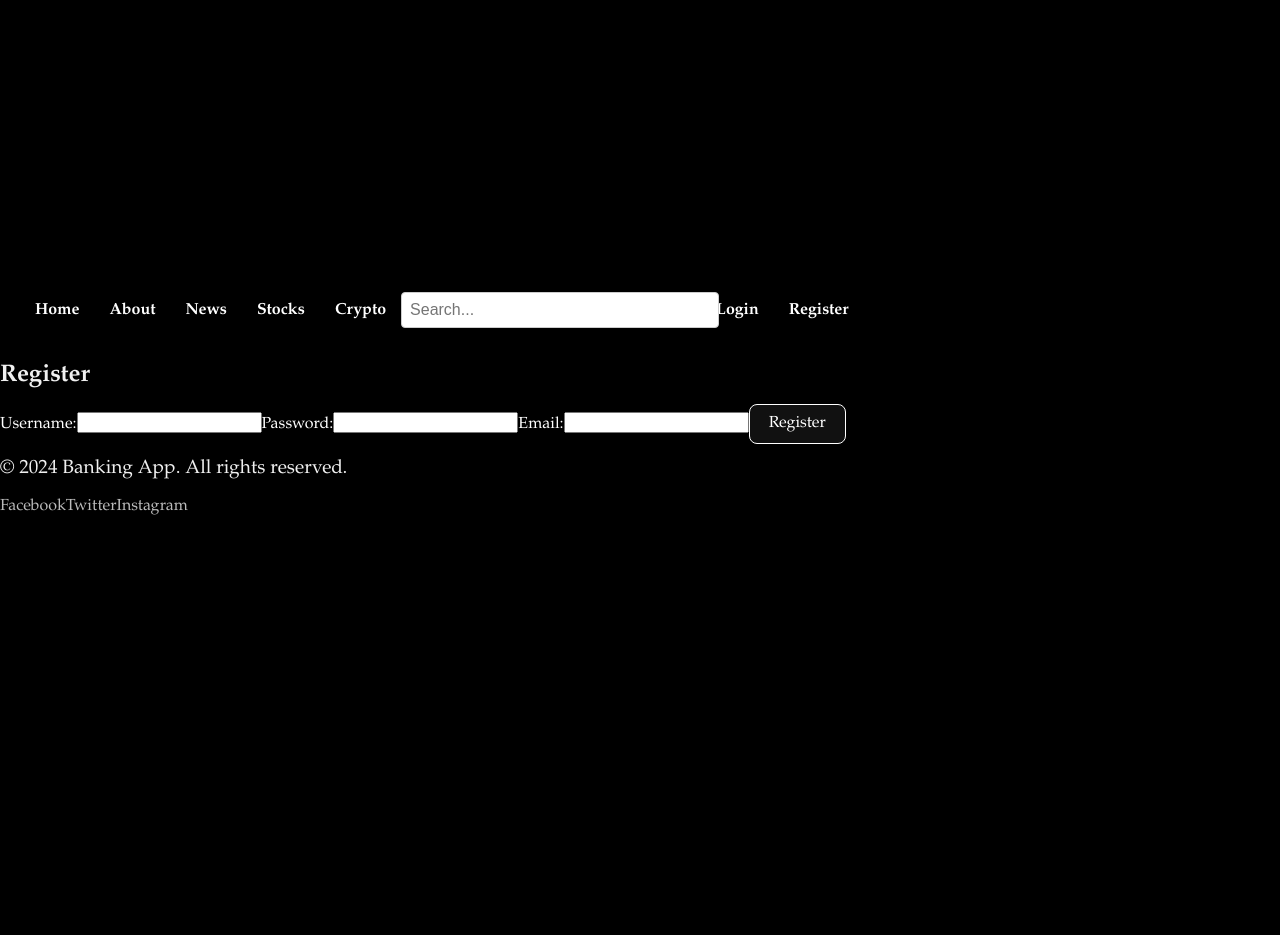
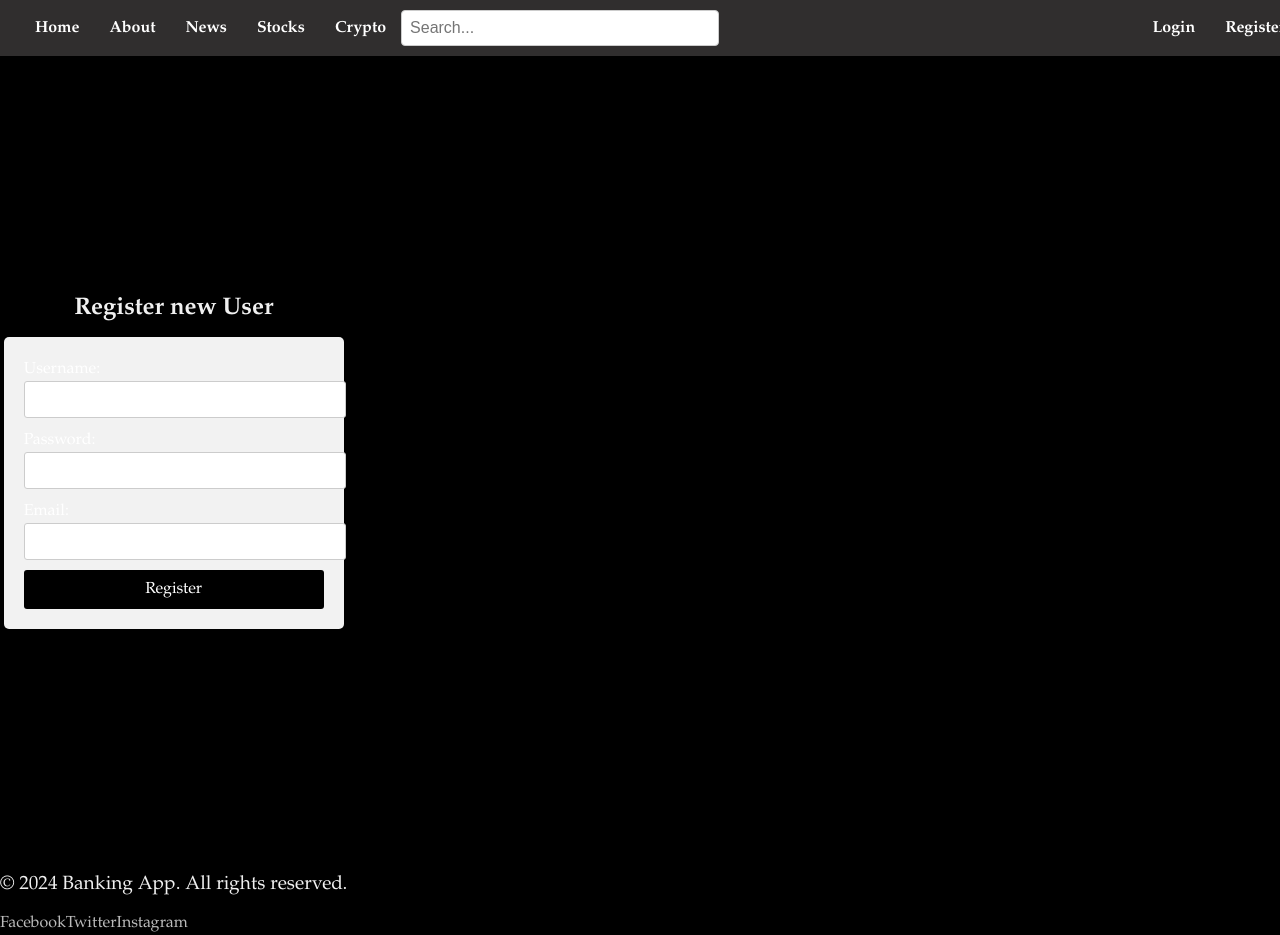
Before and after one commit to vincentbonet/BankingApp, a React (Vite) app in the folder banking-app/: page /register in a window 1280 px wide. Before the commit the page ends 800 px from the top, so only its background shows below. Built offline with nearby package versions, Linux system fonts and the light colour scheme.

Commit message:
chore: Update Login component to handle form submission

```diff
--- /dev/null
+++ b/banking-app/src/components/Login.css
@@ -0,0 +1,37 @@
+.container {
+    display: flex;
+    flex-direction: column;
+    align-items: center;
+    justify-content: center;
+    min-height: 100vh;
+}
+
+.form {
+    width: 300px;
+    padding: 20px;
+    background-color: #f2f2f2;
+    border-radius: 5px;
+    margin-bottom: 20px;
+}
+
+.form input {
+    width: 100%;
+    padding: 10px;
+    margin-bottom: 10px;
+    border: 1px solid #ccc;
+    border-radius: 3px;
+}
+
+.form button {
+    width: 100%;
+    padding: 10px;
+    background-color: #000;
+    color: white;
+    border: none;
+    border-radius: 3px;
+    cursor: pointer;
+}
+
+.form button:hover {
+    background-color: #333;
+}
--- a/banking-app/src/components/Login.jsx
+++ b/banking-app/src/components/Login.jsx
@@ -1,22 +1,24 @@
 import React, { useState } from 'react';
+import './Login.css';
 
-const Register = () => {
+const Login = () => {
     const [username, setUsername] = useState('');
     const [password, setPassword] = useState('');
     const [email, setEmail] = useState('');
 
-    const handleRegister = () => {
-        // Implement your registration logic here
+    const handleLogin = (e) => {
+        e.preventDefault();
     };
 
     return (
-        <div>
-            <h2>Login</h2>
-            <form>
+        <div className="container">
+            <h2>Login as User</h2>
+            <form className="form" onSubmit={handleLogin}>
                 <label htmlFor="username">Username:</label>
                 <input
                     type="text"
                     id="username"
+                    className="form-input"
                     value={username}
                     onChange={(e) => setUsername(e.target.value)}
                 />
@@ -25,6 +27,7 @@ const Register = () => {
                 <input
                     type="password"
                     id="password"
+                    className="form-input"
                     value={password}
                     onChange={(e) => setPassword(e.target.value)}
                 />
@@ -33,11 +36,12 @@ const Register = () => {
                 <input
                     type="email"
                     id="email"
+                    className="form-input"
                     value={email}
                     onChange={(e) => setEmail(e.target.value)}
                 />
 
-                <button type="button" onClick={handleRegister}>
+                <button type="submit" className="form-button">
                     Login
                 </button>
             </form>
@@ -45,4 +49,4 @@ const Register = () => {
     );
 };
 
-export default Register;
+export default Login;
--- a/banking-app/src/components/NavBar.css
+++ b/banking-app/src/components/NavBar.css
@@ -1,10 +1,15 @@
-.navbar{
+.navbar {
+    position: fixed;
+    top: 0;
+    width: 100%;
     display: flex;
     align-items: center;
     justify-content: space-between;
-    background-color: #000000;
+    background-color: #302e2e;
     padding: 10px 20px;
     color: white;
+    z-index: 1000;
+    box-shadow: 0 2px 4px rgba(0, 0, 0, 0.1);
 }
 
 .items,
@@ -14,6 +19,7 @@
     margin: 0;
     padding: 0;
 }
+
 .items li,
 .user-items li {
     margin: 0 15px;
@@ -24,6 +30,12 @@
     color: #ffffff;
     text-decoration: none;
     font-weight: bold;
+    transition: color 0.3s ease;
+}
+
+.items li a:hover,
+.user-items li a:hover {
+    color: #bbbbbb;
 }
 
 .searchbar-container {
@@ -40,16 +52,24 @@
 .searchbar-container input {
     width: 100%;
     max-width: 300px;
+    padding: 5px;
+    border: 1px solid #555555;
+    border-radius: 4px;
+    background-color: #444444;
+    color: #ffffff;
+    transition: border-color 0.3s ease, background-color 0.3s ease;
 }
 
-a:hover {
-    color: #bbbbbb;
+.searchbar-container input:focus {
+    border-color: #888888;
+    background-color: #555555;
+    outline: none;
 }
-
 
 @media (max-width: 768px) {
     .navbar {
         flex-wrap: wrap;
+        padding: 10px;
     }
 
     .searchbar-container {
@@ -70,3 +90,7 @@ a:hover {
         justify-content: flex-end;
     }
 }
+
+body {
+    padding-top: 60px;
+}
--- /dev/null
+++ b/banking-app/src/components/Register.css
@@ -0,0 +1,36 @@
+.container {
+    display: flex;
+    flex-direction: column;
+    align-items: center;
+    justify-content: center;
+    height: 100vh;
+}
+
+.form {
+    width: 300px;
+    padding: 20px;
+    background-color: #f2f2f2;
+    border-radius: 5px;
+}
+
+.form input {
+    width: 100%;
+    padding: 10px;
+    margin-bottom: 10px;
+    border: 1px solid #ccc;
+    border-radius: 3px;
+}
+
+.form button {
+    width: 100%;
+    padding: 10px;
+    background-color: #000000;
+    color: white;
+    border: none;
+    border-radius: 3px;
+    cursor: pointer;
+}
+
+.form button:hover {
+    background-color: #000000;
+}
--- a/banking-app/src/components/Register.jsx
+++ b/banking-app/src/components/Register.jsx
@@ -1,24 +1,24 @@
 import React, { useState } from 'react';
+import './Register.css';
 
 const Register = () => {
     const [username, setUsername] = useState('');
     const [password, setPassword] = useState('');
     const [email, setEmail] = useState('');
 
-    const handleRegister = () => {
-        // Implement your registration logic here
-        // You can use the values of username, password, and email
-        // to send a registration request to your backend server
+    const handleRegister = (e) => {
+        e.preventDefault();
     };
 
     return (
-        <div>
-            <h2>Register</h2>
-            <form>
+        <div className="container">
+            <h2>Register new User</h2>
+            <form className="form" onSubmit={handleRegister}>
                 <label htmlFor="username">Username:</label>
                 <input
                     type="text"
                     id="username"
+                    className="form-input"
                     value={username}
                     onChange={(e) => setUsername(e.target.value)}
                 />
@@ -27,6 +27,7 @@ const Register = () => {
                 <input
                     type="password"
                     id="password"
+                    className="form-input"
                     value={password}
                     onChange={(e) => setPassword(e.target.value)}
                 />
@@ -35,11 +36,12 @@ const Register = () => {
                 <input
                     type="email"
                     id="email"
+                    className="form-input"
                     value={email}
                     onChange={(e) => setEmail(e.target.value)}
                 />
 
-                <button type="button" onClick={handleRegister}>
+                <button type="submit" className="form-button">
                     Register
                 </button>
             </form>
```
